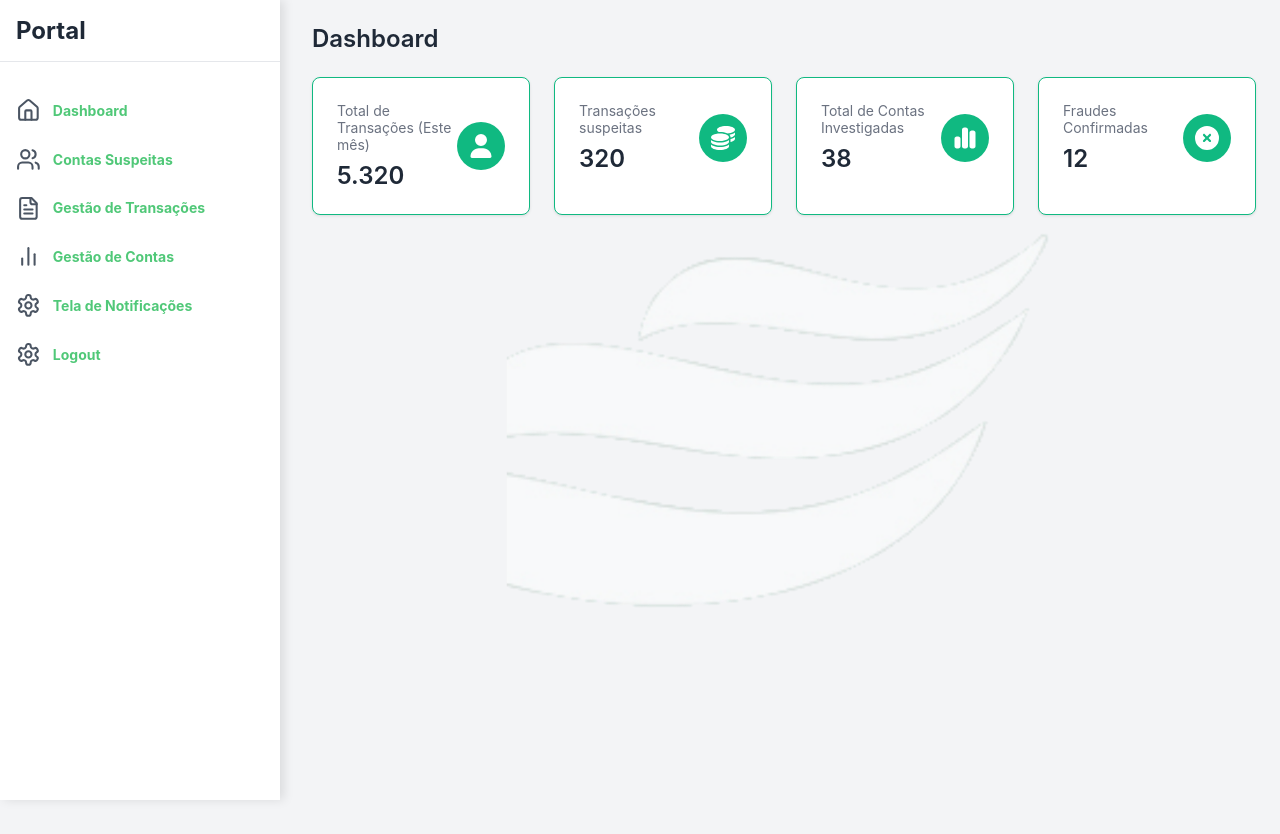
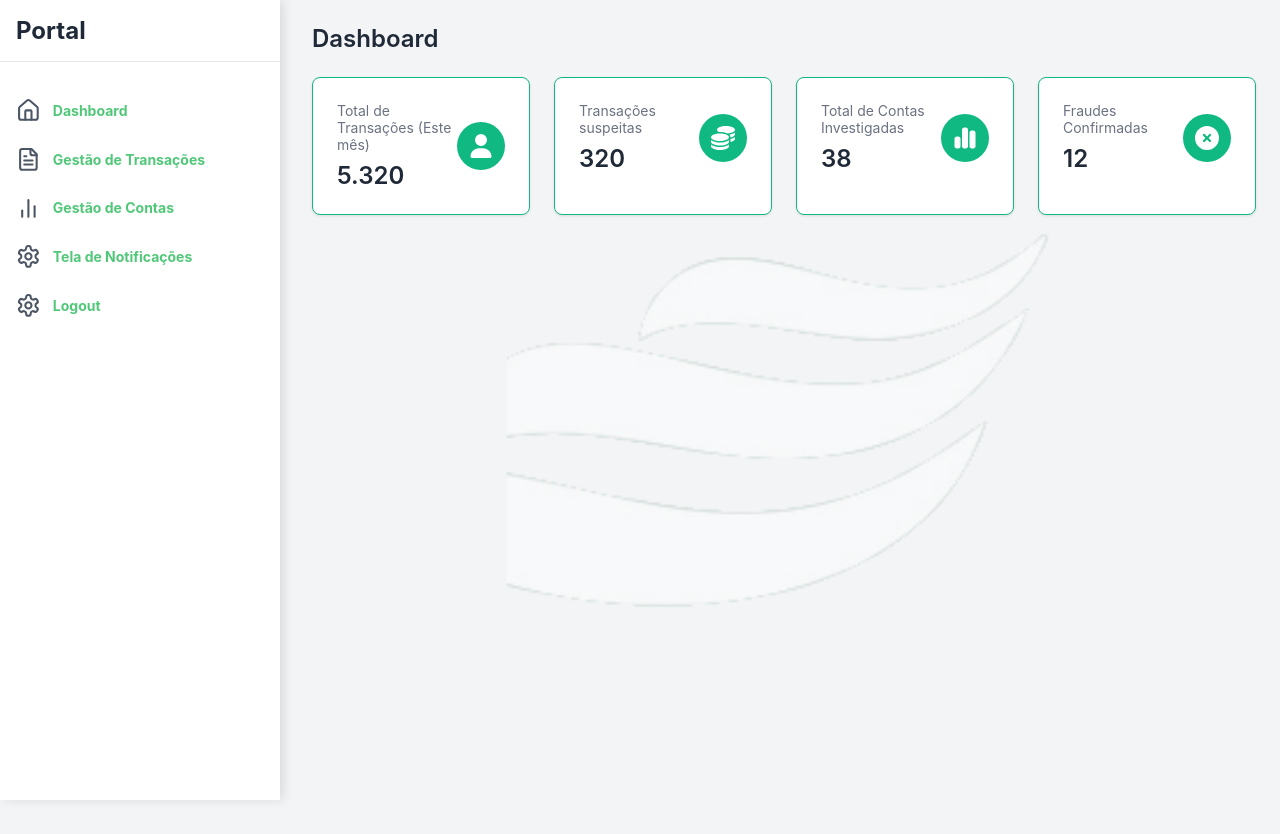
Before and after one commit to RusthenRonald2006/Portal-de-analise-em-anomalias-transacionais, a React (Create React App) app in the folder detec-anomalias/: page /portal in a window 1280 px wide. Shown: the top 834 px of the page. Built offline with nearby package versions, Linux system fonts and the light colour scheme; the HTML template or start-up script is replaced by a standard one.

Commit message:
deletei item do sidebar desnecessario

```diff
--- a/detec-anomalias/src/components/layout/Sidebar.js
+++ b/detec-anomalias/src/components/layout/Sidebar.js
@@ -3,8 +3,7 @@ import {Link} from "react-router-dom"
 import { Home, Users, Settings, BarChart2, FileText } from 'lucide-react';
 function Navbar(){
     const menuItems = [
-        { icon: Home, text: 'Dashboard' },
-        { icon: Users, text: 'Contas Suspeitas' },
+        { icon: Home, text: 'Dashboard' , path: '/' },
         { icon: FileText, text: 'Gestão de Transações' },
         { icon: BarChart2, text: 'Gestão de Contas' },
         { icon: Settings, text: 'Tela de Notificações' },
```
